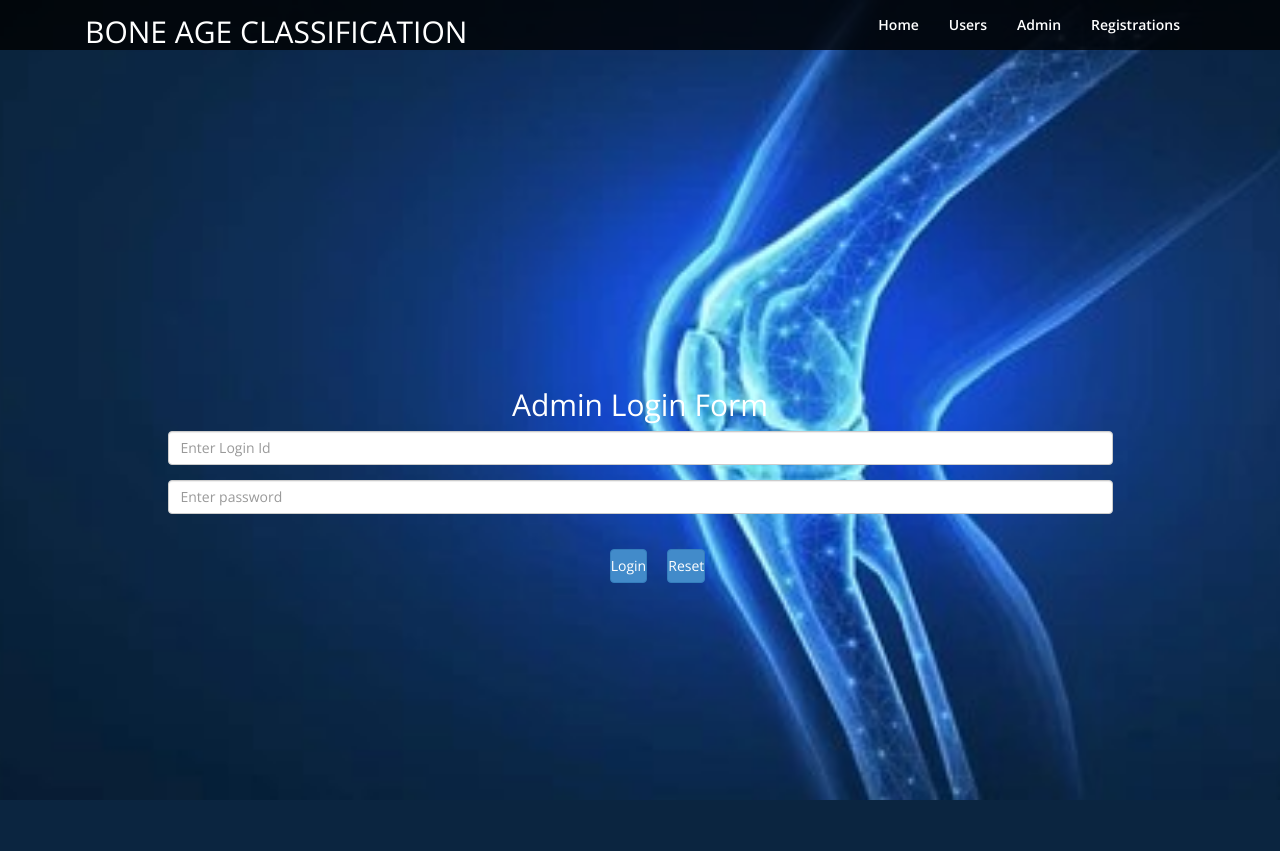
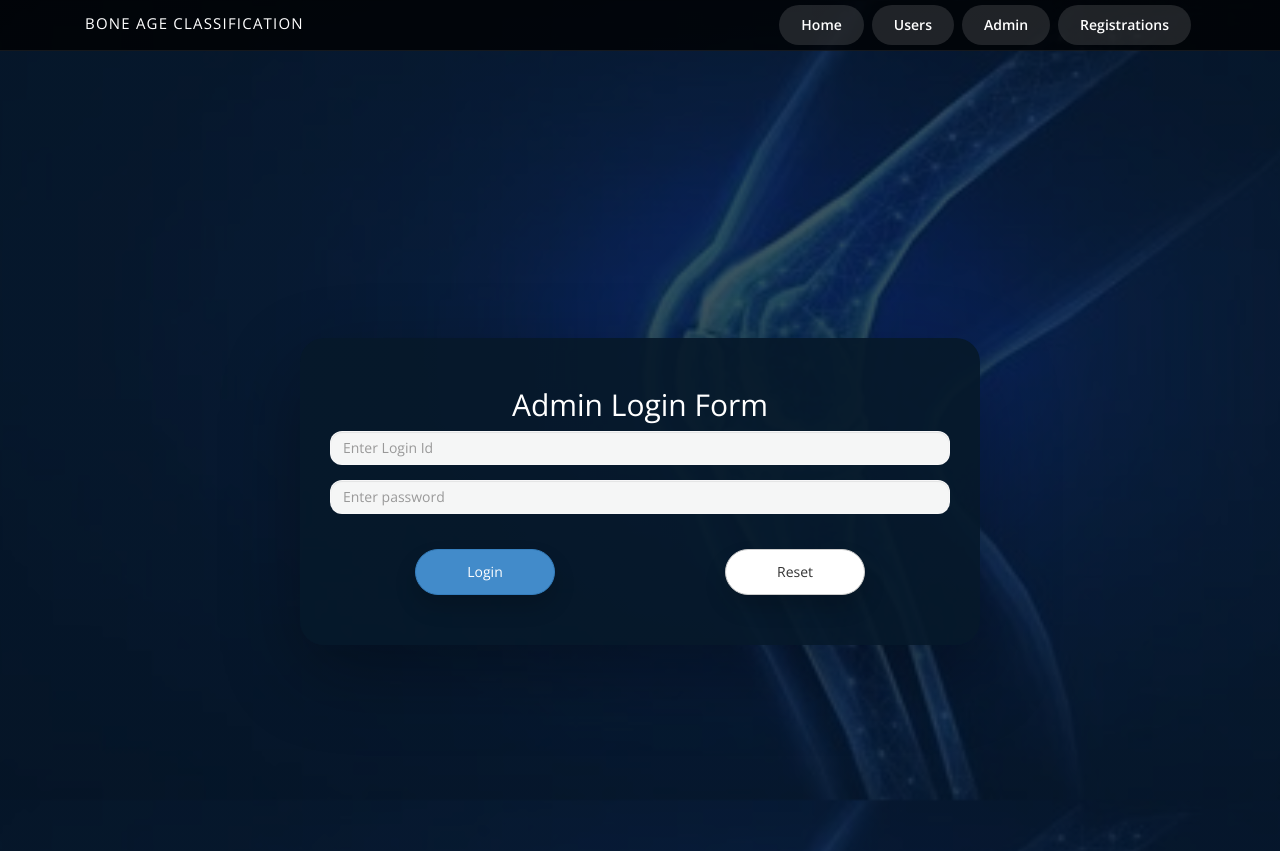
Before and after one commit to jahnavibollisetti680-cpu/boneage, a Django app: template assests/templates/AdminLogin.html in a window 1280 px wide. Before the commit the page ends 800 px from the top, so only its background shows below. Run offline with Django 4.2, Linux system fonts and the light colour scheme; the template is opened without the code that fills it, so the values that code supplies are empty; some libraries are stand-ins or nearby versions.

Commit message:
Update styling, static config, and admin activation flow

```diff
--- a/assests/templates/AdminLogin.html
+++ b/assests/templates/AdminLogin.html
@@ -6,57 +6,53 @@
 <div id="feature">
     <div class="container">
         <div class="row">
-            <div class="col-md-10 col-md-offset-1 col-sm-12 text-center feature-title">
-
-              <h2>Admin Login Form</h2>
-
-
-<center>
-                  <form action="{%url 'AdminLoginCheck'%}" method="POST" class="text-primary" style="width:100%">
+            <div class="col-md-10 col-md-offset-1 col-sm-12">
+                <div class="form-card">
+                    <h2 class="text-center">Admin Login Form</h2>
+                    <form action="{% url 'AdminLoginCheck' %}" method="POST" class="text-primary" style="width:100%;">
                         {% csrf_token %}
-                        <table>
+                        <table style="width:100%;">
+                            <tr>
+                                <td colspan="2">
                                     <div class="form-group row">
                                         <div class="col-md-12">
-                                    <input type="text" class="form-control" name="loginid" required
-                                           placeholder="Enter Login Id">
+                                            <input type="text" class="form-control" name="loginid" required placeholder="Enter Login Id">
                                         </div>
                                     </div>
+                                </td>
+                            </tr>
+                            <tr>
+                                <td colspan="2">
                                     <div class="form-group row">
                                         <div class="col-md-12">
-                                    <input type="password" class="form-control" name="pswd" required
-                                           placeholder="Enter password">
+                                            <input type="password" class="form-control" name="pswd" required placeholder="Enter password">
                                         </div>
                                     </div>
-
-
+                                </td>
+                            </tr>
                             <tr>
                                 <td style="padding:20px;">
-                                    <button class="btn btn-block btn-primary text-white py-2 px-4"
-                                            style="margin-left:20%;"
-                                            type="submit">
-                                        Login
-                                    </button>
+                                    <button class="btn btn-primary text-white" type="submit">Login</button>
                                 </td>
-                                 <td>
-                                <button class="btn btn-block btn-primary text-white py-2 px-4" style="margin-left:20%;"
-                                        type="reset">
-                                    Reset
-                                </button>
+                                <td style="padding:20px;">
+                                    <button class="btn btn-default text-white" type="reset">Reset</button>
                                 </td>
                             </tr>
-
                             {% if messages %}
+                            <tr>
+                                <td colspan="2">
+                                    <div class="text-center" style="margin-top:12px;">
                                         {% for message in messages %}
-                            <font color='GREEN'> {{ message }}</font>
+                                            <span style="color:#ffdd57;">{{ message }}</span><br>
                                         {% endfor %}
+                                    </div>
+                                </td>
+                            </tr>
                             {% endif %}
-
                         </table>
-
                     </form>
-
-</center>
-               </center>
+                </div>
+            </div>
 
 
             </div>
--- a/assests/templates/base.html
+++ b/assests/templates/base.html
@@ -17,19 +17,21 @@
     <!-- Embedded CSS -->
     <style>
         html, body {
-            height: 100%;
+            min-height: 100%;
             margin: 0;
             padding: 0;
-            overflow: hidden; /* Prevent scrolling */
+            overflow-x: hidden;
         }
 
         body {
-            background-image: url("{%static 'images/background.jpg'%}"); /* Adjust path to your image */
+            background: linear-gradient(rgba(4, 17, 34, 0.72), rgba(4, 17, 34, 0.72)),
+                        url("{% static 'images/background.jpg' %}");
             background-size: cover;
             background-position: center;
             background-attachment: fixed;
             background-repeat: no-repeat;
             font-family: 'Open Sans', sans-serif;
+            color: #fff;
         }
 
         #menu {
@@ -40,33 +42,86 @@
         }
 
         .navbar-wrapper {
-            background-color: rgba(0, 0, 0, 0.8); /* Semi-transparent background for navbar */
+            background-color: rgba(0, 0, 0, 0.78);
+            border-bottom: 1px solid rgba(255, 255, 255, 0.08);
         }
 
         .navbar-brand h2 {
             color: white;
             margin: 0;
+            font-size: 1.5rem;
+            letter-spacing: 0.08em;
         }
 
         .nav.navbar-nav li a {
             color: white;
             font-weight: 600;
+            padding: 10px 22px;
+            border-radius: 30px;
+            margin: 5px 4px;
+            background: rgba(255, 255, 255, 0.12);
+            transition: all 0.25s ease;
         }
 
         .nav.navbar-nav li a:hover {
-            color: #ddd;
+            color: #fff;
+            background: rgba(255, 255, 255, 0.26);
         }
 
         .content-wrapper {
-            height: calc(100vh - 70px); /* Adjust based on navbar height */
-            margin-top: 70px; /* Offset for fixed navbar */
+            min-height: calc(100vh - 80px);
+            margin-top: 80px;
             display: flex;
             flex-direction: column;
             justify-content: center;
             align-items: center;
             color: white;
             text-align: center;
-            overflow: hidden; /* Prevent content from causing scroll */
+        }
+
+        .form-card {
+            background: rgba(6, 24, 42, 0.92);
+            padding: 30px;
+            border-radius: 24px;
+            box-shadow: 0 28px 80px rgba(0, 0, 0, 0.32);
+            max-width: 680px;
+            width: 100%;
+            margin: 20px auto;
+        }
+
+        .form-card input.form-control,
+        .form-card select.form-control,
+        .form-card textarea.form-control {
+            background: rgba(255, 255, 255, 0.96);
+            border: 1px solid rgba(255, 255, 255, 0.16);
+            border-radius: 12px;
+            color: #0b1724;
+        }
+
+        .form-card .btn {
+            border-radius: 32px;
+            padding: 12px 34px;
+            min-width: 140px;
+            box-shadow: 0 12px 22px rgba(0, 0, 0, 0.16);
+        }
+
+        .table-custom {
+            background: rgba(255, 255, 255, 0.95);
+            border-radius: 18px;
+            overflow: hidden;
+        }
+
+        .table-custom th,
+        .table-custom td {
+            vertical-align: middle !important;
+        }
+
+        .status-pill {
+            display: inline-block;
+            padding: 0.35rem 0.75rem;
+            border-radius: 999px;
+            font-size: 0.9rem;
+            font-weight: 600;
         }
     </style>
 
--- a/bone_age/settings.py
+++ b/bone_age/settings.py
@@ -43,6 +43,7 @@ INSTALLED_APPS = [
 
 MIDDLEWARE = [
     'django.middleware.security.SecurityMiddleware',
+    'whitenoise.middleware.WhiteNoiseMiddleware',
     'django.contrib.sessions.middleware.SessionMiddleware',
     'django.middleware.common.CommonMiddleware',
     'django.middleware.csrf.CsrfViewMiddleware',
@@ -119,6 +120,8 @@ USE_TZ = True
 
 STATIC_URL = '/static/'
 STATICFILES_DIRS = [os.path.join(BASE_DIR, 'assests','static'),]
+STATIC_ROOT = os.path.join(BASE_DIR, 'staticfiles')
+STATICFILES_STORAGE = 'whitenoise.storage.CompressedManifestStaticFilesStorage'
 # Default primary key field type
 # https://docs.djangoproject.com/en/4.2/ref/settings/#default-auto-field
 
--- a/render.yaml
+++ b/render.yaml
@@ -2,7 +2,7 @@ services:
   - type: web
     name: boneage
     env: python
-    buildCommand: pip install -r requirements.txt && python manage.py migrate
+    buildCommand: pip install -r requirements.txt && python manage.py migrate && python manage.py collectstatic --noinput
     startCommand: gunicorn bone_age.wsgi
     envVars:
       - key: PYTHON_VERSION
--- a/requirements.txt
+++ b/requirements.txt
@@ -4,3 +4,4 @@ scipy
 python-dateutil
 pillow
 gunicorn
+whitenoise
```
Also changed, not shown: admins/views.py (+4 -7 lines), assests/static/css/styles.css (+29 -11 lines), assests/templates/UserLogin.html (+26 -32 lines), assests/templates/UserRegistrations.html (+10 -13 lines), assests/templates/admins/AdminHome.html (+8 -11 lines), assests/templates/admins/viewregisterusers.html (+24 -18 lines), assests/templates/users/UserHomePage.html (+12 -32 lines), assests/templates/users/prediction.html (+22 -39 lines), assests/templates/users/training.html (+6 -6 lines), 1 other file. Lines whose indentation alone changed are shown as unchanged.
